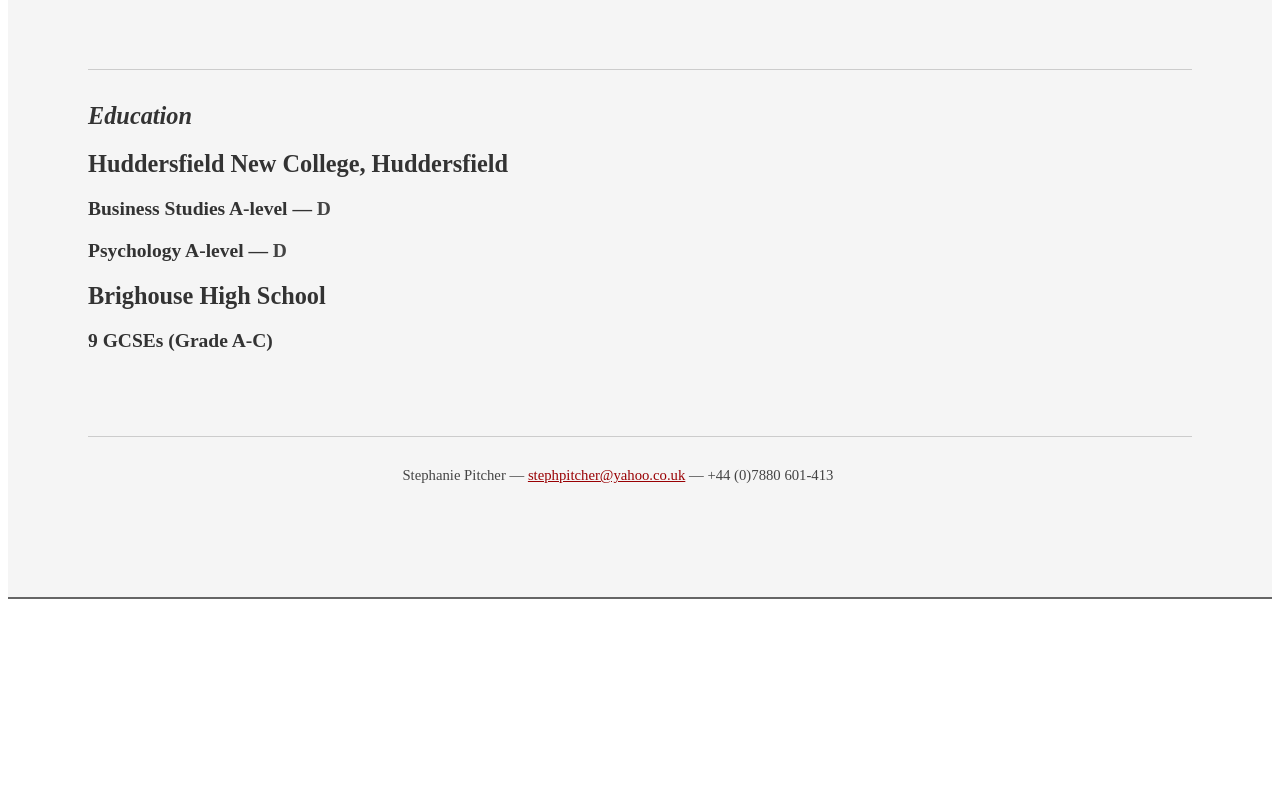
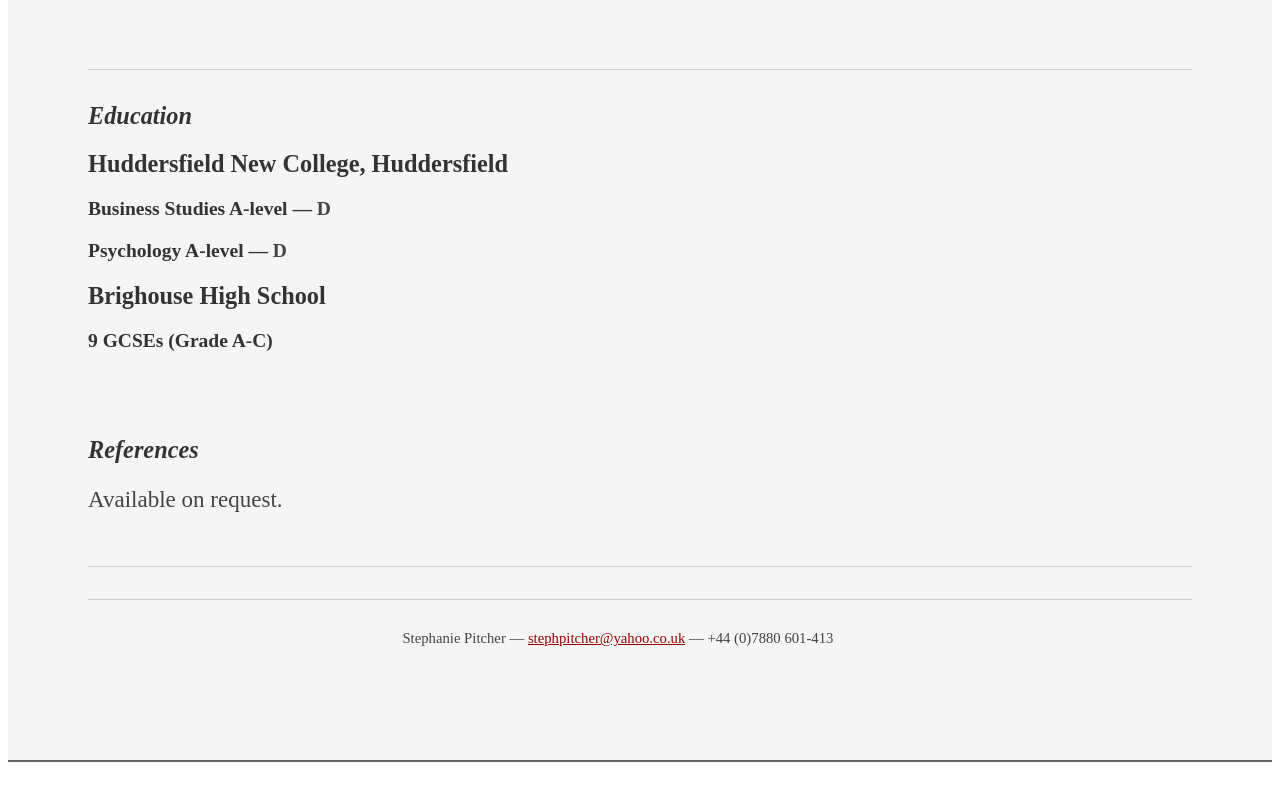
Before and after one commit to dayglo/dayglo.github.com, a plain HTML site: page resume.html in a window 1280 px wide. Shown: the part 1887-2687 px from the top of the page. Before the commit the page ends 2566 px from the top, so only its background shows below. Drawn offline with Linux system fonts and the light colour scheme; a small style sheet from the web is missing; a web font is replaced by a local one.

Commit message:
Update resume.html

```diff
--- a/resume.html
+++ b/resume.html
@@ -155,6 +155,17 @@
 					</div><!--// .yui-gf -->
 
 
+						<div class="yui-gf">
+						<div class="yui-u first">
+							<h2>References</h2>
+						</div>
+						<div class="yui-u">
+							<p class="enlarge">
+								Available on request.</p>
+						</div>
+					</div><!--// .yui-gf -->
+
+
 				</div><!--// .yui-b -->
 			</div><!--// yui-main -->
 		</div><!--// bd -->
```
